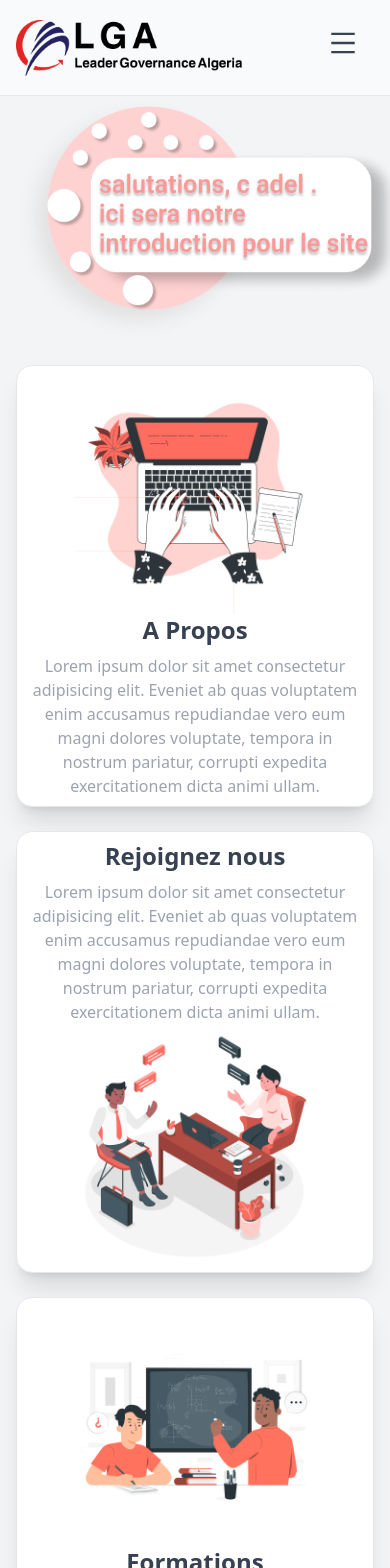
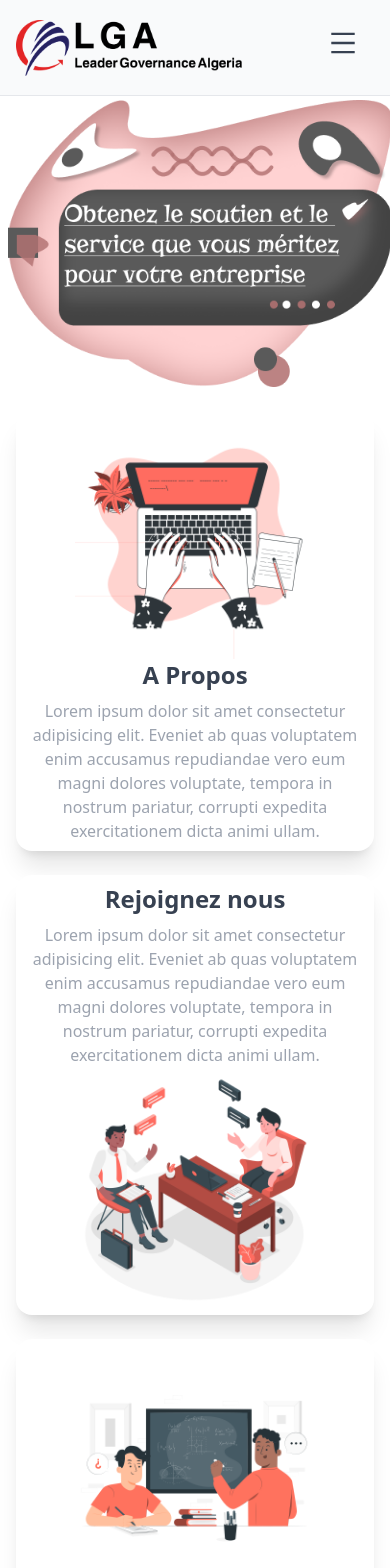
Before and after one commit to comptyadel96/lga-frontend, a React (Create React App) app: page / in a window 390 px wide. Shown: the top 1568 px of the page. Built offline with nearby package versions, Linux system fonts and the light colour scheme.

Commit message:
change the welcome page image

```diff
--- a/src/App.js
+++ b/src/App.js
@@ -2,12 +2,13 @@ import React from "react"
 
 function App() {
   return (
-    <div className="lg:py-36 xl:py-20 -z-10 pt-20 px-4 bg-gray-100  min-h-screen  ">
+    <div className="lg:py-36 xl:py-20 -z-10 pt-20 px-4 bg-white  min-h-screen  ">
       {/* Intro */}
-        <img alt="acceil lga" className="md:max-w-lg max-w-sm" src="/images/acceuil.png" />
+        <img alt="acceil lga" className="md:max-w-lg md:mt-6 max-w-sm md:mx-auto -ml-2 mt-1  " src="/images/acceuil.png" />
+
       {/* sections */}
       {/* A propos */}
-      <div className="flex items-center flex-col bg-white rounded-2xl shadow-xl   md:mx-auto md:my-24 my-6 px-3 py-2 md:flex-row border w-full md:w-2/3 md:justify-around">
+      <div className="flex items-center flex-col bg-white rounded-2xl shadow-xl   mx-auto md:my-24 my-6 px-3 py-2 md:flex-row  md:w-2/3 md:justify-around">
         <img
           className="md:h-72 h-60"
           alt="laptop pc"
@@ -26,7 +27,7 @@ function App() {
         </div>
       </div>
 
-      <div className="flex items-center flex-col bg-white rounded-2xl shadow-xl   mx-auto md:my-24 my-3 px-3 py-2 md:flex-row border md:w-2/3 md:justify-around">
+      <div className="flex items-center flex-col bg-white rounded-2xl shadow-xl   mx-auto md:my-24 my-6 px-3 py-2 md:flex-row  md:w-2/3 md:justify-around">
         <div className="flex flex-col items-center max-w-md">
           <h1 className="text-2xl md:text-3xl text-gray-700 font-semibold md:mb-3 mb-2">
             Rejoignez nous
@@ -45,7 +46,7 @@ function App() {
         />
       </div>
       {/* formation */}
-      <div className="flex items-center flex-col bg-white rounded-2xl shadow-xl   mx-auto md:my-24 my-6 px-3 py-2 md:flex-row border md:w-2/3 md:justify-around">
+      <div className="flex items-center flex-col bg-white rounded-2xl shadow-xl   mx-auto md:my-24 my-6 px-3 py-2 md:flex-row  md:w-2/3 md:justify-around">
         <img
           className="md:h-72 h-60"
           alt="laptop pc"
@@ -64,7 +65,7 @@ function App() {
         </div>
       </div>
       {/* comptabilité  */}
-      <div className="flex items-center flex-col bg-white rounded-2xl shadow-xl   mx-auto md:my-24 my-6 px-3 py-2 md:flex-row border md:w-2/3 md:justify-around">
+      <div className="flex items-center flex-col bg-white rounded-2xl shadow-xl   mx-auto md:my-24 my-6 px-3 py-2 md:flex-row  md:w-2/3 md:justify-around">
         <div className="flex flex-col items-center max-w-md">
           <h1 className="text-2xl md:text-3xl text-gray-700 font-semibold md:mb-3 mb-2">
             Services
@@ -83,7 +84,7 @@ function App() {
         />
       </div>
       {/* contact us */}
-      <div className="flex items-center flex-col bg-white rounded-2xl shadow-xl   mx-auto md:my-24 my-6 px-3 py-2 md:flex-row border md:w-2/3 md:justify-around">
+      <div className="flex items-center flex-col bg-white rounded-2xl shadow-xl   mx-auto md:my-24 my-6 px-3 py-2 md:flex-row  md:w-2/3 md:justify-around">
         <img
           className="md:h-72 h-60"
           alt="contact us"
--- a/tailwind.config.js
+++ b/tailwind.config.js
@@ -38,7 +38,8 @@ module.exports = {
       fuchsia: colors.fuchsia,
       pink: colors.pink,
       rose: colors.rose,
-
+      myPink:"#FFD2D2",
+      myChocolate:"#B27272",
     }),
     columns: {
       auto: "auto",
```
Also changed, not shown: public/images/acceuil.png.
